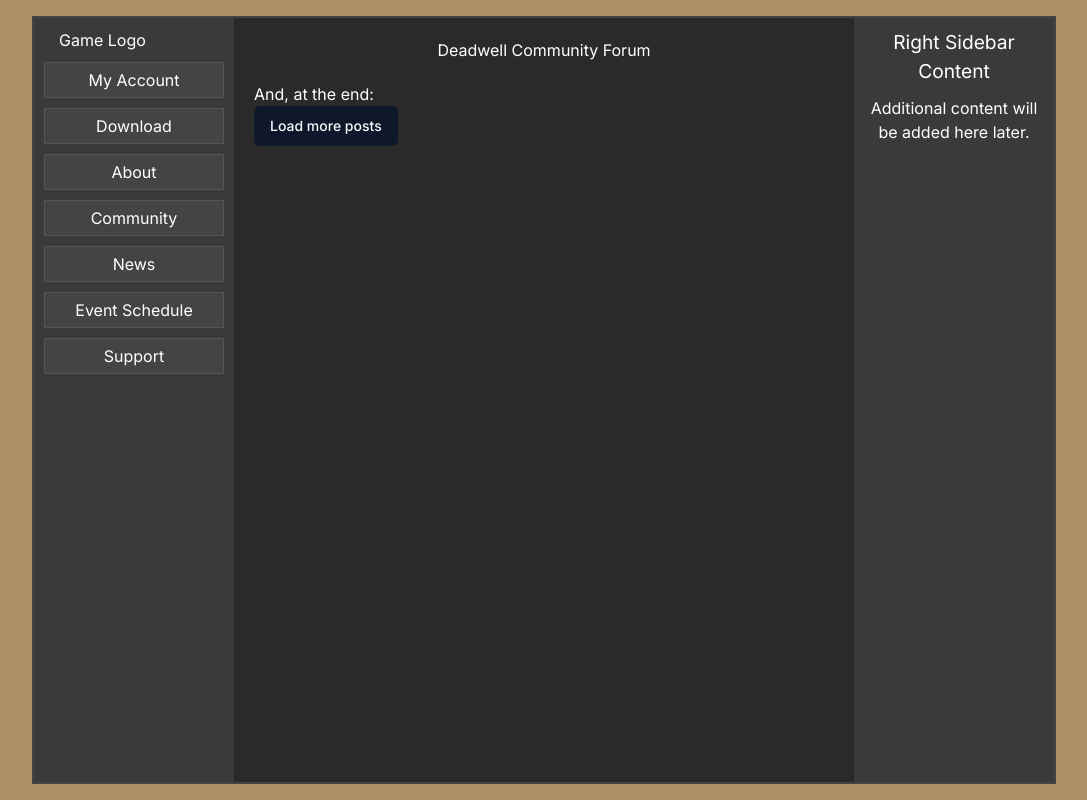
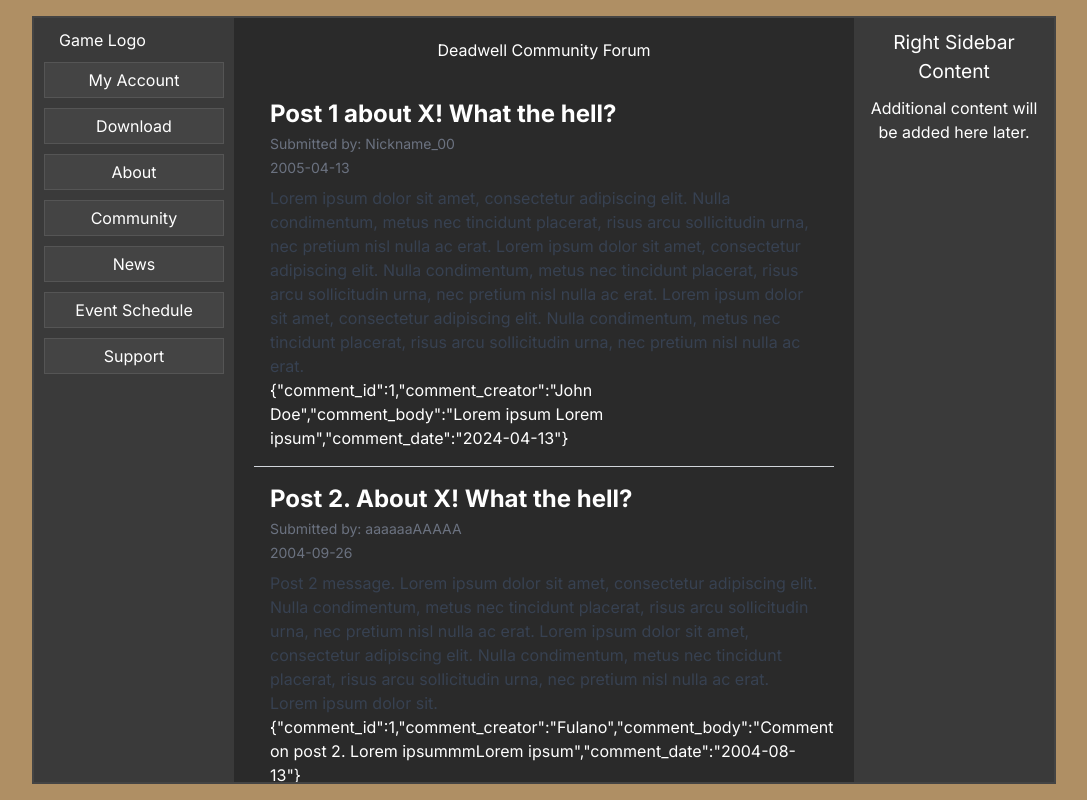
Before and after one commit to feliperost/mmo-visual-short, a Next.js app: page /community in a window 1280 px wide. Shown: the whole page, without its empty margins (96-1183 px from the left). Built offline with nearby package versions, Linux system fonts and the light colour scheme.

Commit message:
create forum post list component

```diff
--- a/app/community/page.tsx
+++ b/app/community/page.tsx
@@ -2,19 +2,11 @@ import Sidebar from "../components/sidebar"
 import RightSidebar from "../components/rightSidebar"
 import Link from 'next/link';
 import { Button } from "@/components/ui/button";
-import forum_posts from '../data/communityForum.json'
+import ForumPostList from "../components/forumPostList"
+
 
 
 export default function Community() {
-  // const forum_posts = fetch('../data/communityForum.json');
-  interface Post {
-    post_id: number;
-    post_title: string;
-    post_body: string;
-    post_creator: string;
-    post_date: string;
-    post_comments: any;
-  }
   return (
     <>
       <div className="@apply flex w-[1024px] h-[768px] bg-[#2a2a2a] border-2 border-solid border-[#444]">
@@ -23,51 +15,9 @@ export default function Community() {
               <div className="@apply text-center mb-5">
                   <h1>Deadwell Community Forum</h1>
               </div>
-
-              {/* <div>
-                {Object.keys(forum_posts).map((key, i) => (
-                  <p key={i}>
-                    <span>Key Name: {key}</span>
-                    <span>Value: {forum_posts[key]}</span>
-                  </p>
-                ))}
-              </div> */}
-              {/* <ul className='@apply list-none w-full p-0'>
-                {forum_posts.map(()=>(
-                    <li key={index}>
-                        <p>{item.title}</p>
-                    </li>
-                    ))}
-              </ul> */}
-
-
-{/* later, here we will apply a logic to pull posts from our simulated api, communityForum.json*/}
-{/* read this to see if we can make this way: https://dev.to/vcpablo/js-mocking-a-rest-api-with-json-server-368 */}
-              {/* <div className="@apply mb-5">
-                  <h2>Highlighted Community Post</h2>
-                  <p>Lorem ipsum dolor sit amet, consectetur adipiscing elit. Nulla condimentum, metus nec tincidunt placerat, risus arcu sollicitudin urna, nec pretium nisl nulla ac erat.</p>
-                  <p>format around 5~6 posts orkut/reddit-style</p>
-              </div>
-              <div className="@apply mb-5">
-                  <h2>Highlighted Community Post 2</h2>
-                  <p>Lorem ipsum dolor sit amet, consectetur adipiscing elit. Nulla condimentum, metus nec tincidunt placerat, risus arcu sollicitudin urna, nec pretium nisl nulla ac erat.</p>
-              </div>
-              <div className="@apply mb-5">
-                  <h2>Highlighted Community Post 3</h2>
-                  <p>Lorem ipsum dolor sit amet, consectetur adipiscing elit. Nulla condimentum, metus nec tincidunt placerat, risus arcu sollicitudin urna, nec pretium nisl nulla ac erat.</p>
-              </div>
-              <div className="@apply mb-5">
-                  <h2>Highlighted Community Post 4</h2>
-                  <p>Lorem ipsum dolor sit amet, consectetur adipiscing elit. Nulla condimentum, metus nec tincidunt placerat, risus arcu sollicitudin urna, nec pretium nisl nulla ac erat. Nulla condimentum, metus nec tincidunt placerat, risus arcu sollicitudin urna, nec pretium nisl nulla ac erat.</p>
-              </div>
-              <div className="@apply mb-5">
-                  <h2>Highlighted Community Post 5</h2>
-                  <p>Lorem ipsum dolor sit amet, consectetur adipiscing elit. Nulla condimentum, metus nec tincidunt placerat, risus arcu sollicitudin urna, nec pretium nisl nulla ac erat. Nulla condimentum, metus nec tincidunt placerat, risus arcu sollicitudin urna, nec pretium nisl nulla ac erat.</p>
-              </div>
-              <div className="@apply mb-5">
-                  <h2>Highlighted Community Post 6</h2>
-                  <p>Lorem ipsum dolor sit amet, consectetur adipiscing elit. Nulla condimentum, metus nec tincidunt placerat, risus arcu sollicitudin urna, nec pretium nisl nulla ac erat. Nulla condimentum, metus nec tincidunt placerat, risus arcu sollicitudin urna, nec pretium nisl nulla ac erat.</p>
-              </div> */}
+              {/* later, here we will apply a logic to pull posts from our simulated api, communityForum.json*/}
+              {/* read this to see if we can make this way: https://dev.to/vcpablo/js-mocking-a-rest-api-with-json-server-368 */}
+              <ForumPostList/>
 
               <p>And, at the end:</p>
               <Button>
--- /dev/null
+++ b/app/components/forumPostList.tsx
@@ -0,0 +1,53 @@
+import { FC } from 'react';
+import postsData from '../data/communityForum.json'
+
+interface Post {
+    post_id: number;
+    post_title: string;
+    post_body: string;
+    post_creator: string;
+    post_date: string;
+    post_comments: any;
+  };
+
+  interface PostsData {
+    posts: Post[];
+  };
+
+// making sure the JSON file follows the Post type
+    const forumPostList: FC = () => {
+        const { posts }: PostsData = postsData;
+
+  return (
+<>
+    <div>
+      {posts.map((post) => (
+        <div key={post.post_id} className="p-4 border-b border-gray-300">
+          <h2 className="text-2xl font-bold">{post.post_title}</h2>
+          <p className="text-sm text-gray-500 mt-1">Submitted by: {post.post_creator}</p>
+          <p className="text-sm text-gray-500 mt-1">{post.post_date}</p>
+          <p className="text-gray-700 mt-2">{post.post_body}</p>
+          <p>{JSON.stringify(post.post_comments[0])}</p>
+        </div>
+      ))}
+    </div>
+{/*
+trying to figure out how to display comments correctly */}
+    {/* <div>
+      {comments.map((comment) => (
+        <div key={comment.comment_id} className="p-4 border-b border-gray-300">
+          <h2 className="text-2xl font-bold">{comment.comment_title}</h2>
+        </div>
+      ))}
+    </div> */}
+
+    {/* <div>
+    {post.post_comments.map((post_comment) => (
+        <div>{post_comment.comment_id}</div>))}
+    </div> */}
+</>
+
+  );
+};
+
+export default forumPostList;
```
